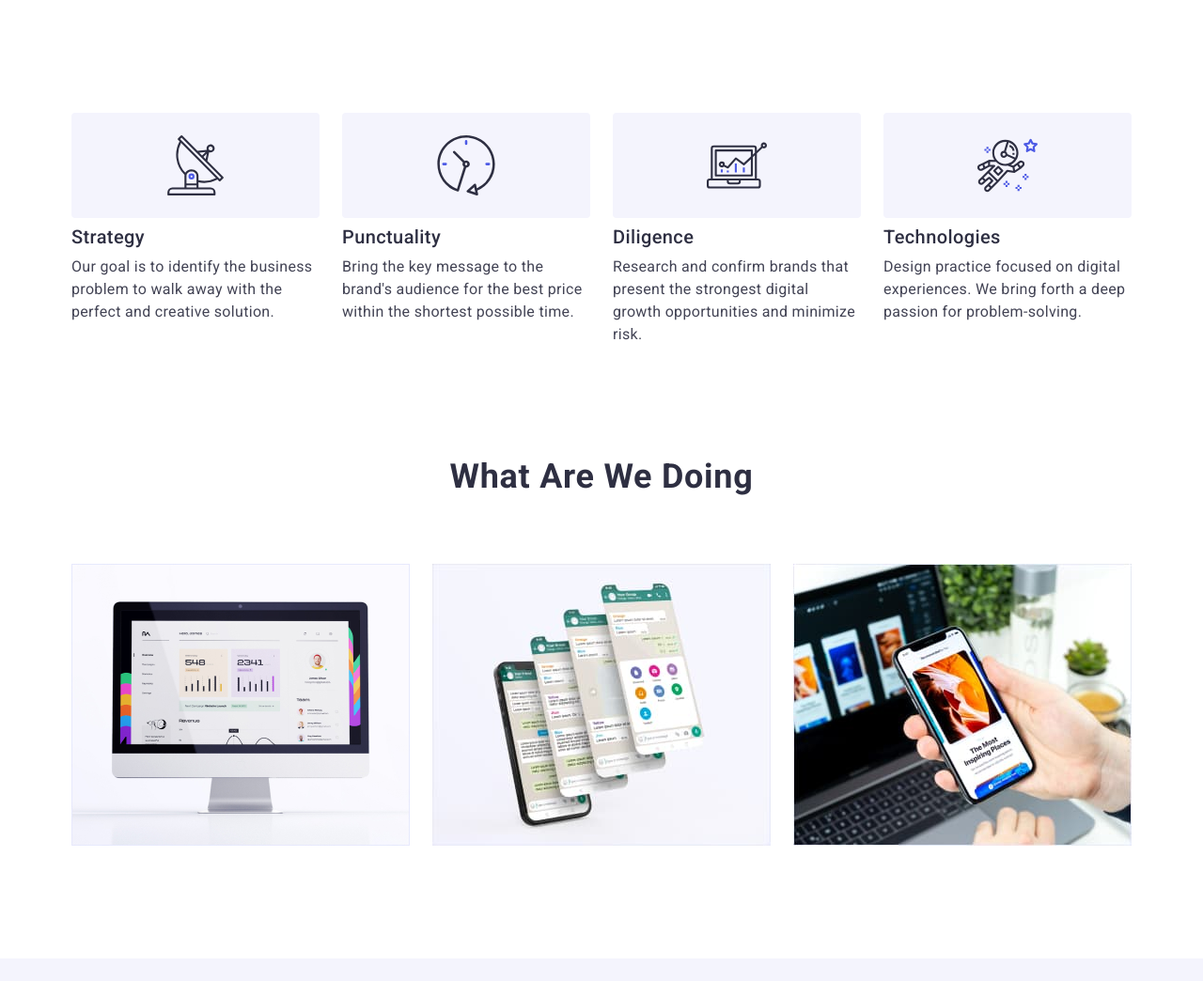
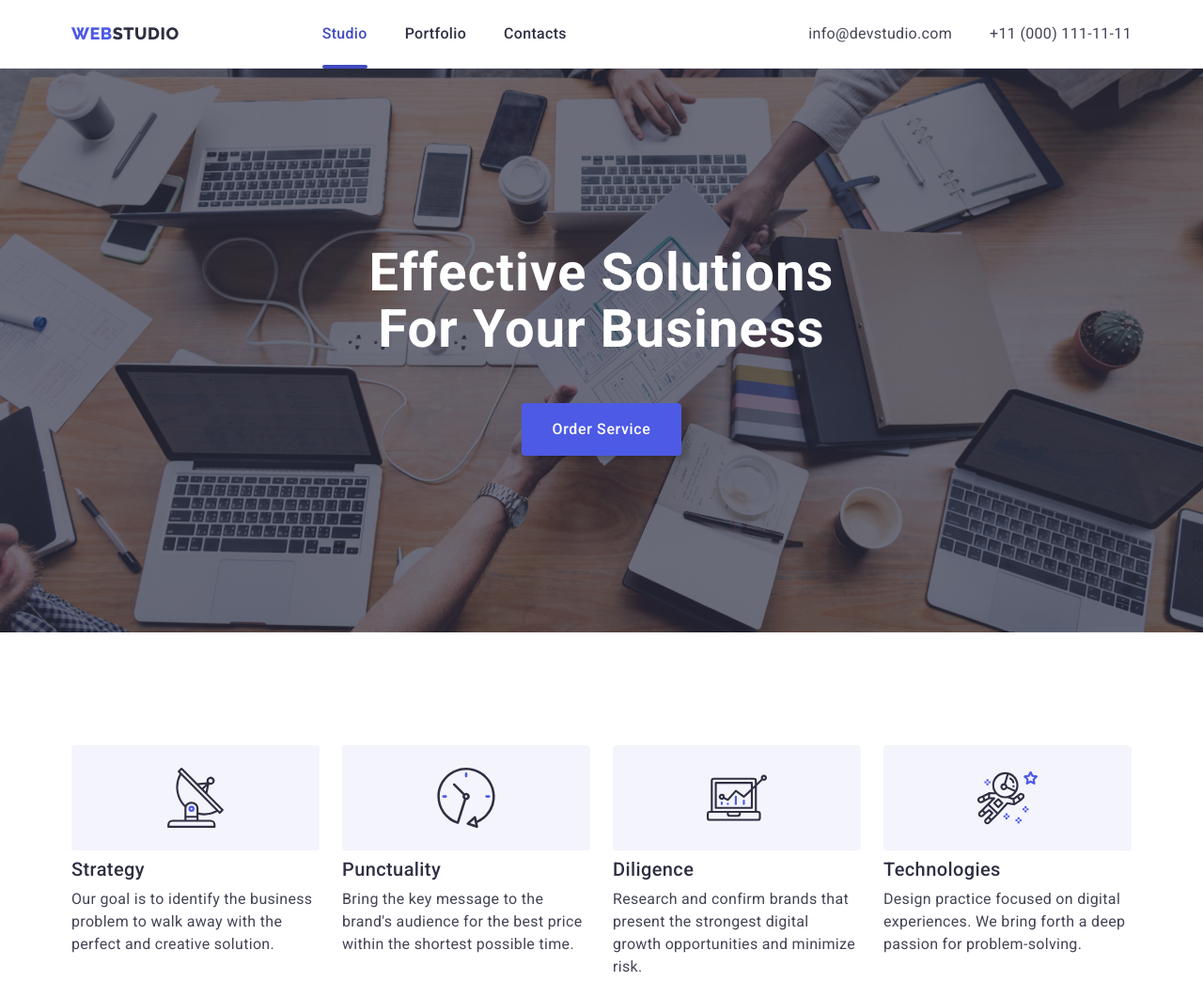
Before and after one commit to AsphaltHedgehog/goit-markup-hw-06, a plain HTML site: page index.html in a window 1280 px wide. Shown: the top 1044 px of the page at 94% size. Drawn offline with nearby package versions, Linux system fonts and the light colour scheme.

Commit message:
complete hero section

```diff
--- a/css/styles.css
+++ b/css/styles.css
@@ -247,8 +247,7 @@ img {
 .section-hero {
   background-color: #2e2f42;
   text-align: center;
-  padding: 188px 0;
-  margin: 0 auto;
+  padding: 112px 0;
 
   background-image: linear-gradient(
       rgba(46, 47, 66, 0.7),
@@ -259,36 +258,54 @@ img {
   background-position: center;
   background-size: cover;
   max-width: 1440px;
+  margin-bottom: 96px;
 }
 
 .section-hero .section-title {
   color: #ffffff;
   font-weight: 700;
-  font-size: 56px;
-  line-height: 1.07;
-  letter-spacing: 0.02em;
-  max-width: 496px;
+  font-size: 36px;
+  line-height: 1.11;
+  letter-spacing: 0.04em;
   margin-right: auto;
   margin-left: auto;
   margin-bottom: 48px;
+  text-transform: capitalize;
+}
+
+@media only screen and (min-width: 1158px) {
+  .section-hero {
+    margin-bottom: 120px;
+    padding: 188px 0;
+  }
+  .section-hero .section-title {
+    color: #ffffff;
+    font-weight: 700;
+    font-size: 56px;
+    line-height: 1.07;
+    letter-spacing: 0.02em;
+    max-width: 496px;
+    margin-right: auto;
+    margin-left: auto;
+    margin-bottom: 48px;
+  }
 }
 
 /* second section */
 
 .section-principles {
-  padding: 96px 0;
+  margin-bottom: 96px;
 }
 
 @media only screen and (min-width: 1158px) {
   .section-principles {
-    padding: 120px 0;
+    margin-bottom: 120px;
   }
 }
 
 @media only screen and (min-width: 768px) and (max-width: 1157px) {
   .section-principles .container {
     width: 768px;
-    margin: 0 0;
   }
 }
 
@@ -305,7 +322,6 @@ img {
     column-gap: 24px;
   }
   .principle-flex-list {
-    /* width: 356px; */
     width: calc((100% - 24px) / 2);
   }
 }
@@ -314,7 +330,7 @@ img {
   .principle-flex-list {
     /* flex-basis: calc((100% - 3 * 24px) / 4); */
     width: 264px;
-    flex-wrap: nowrap;
+    /* flex-wrap: nowrap; */
   }
 }
 
@@ -921,6 +937,12 @@ w .border-cards {
   outline: none;
 }
 
+@media only screen and (max-width: 1157px) {
+  .form-subscribe-input {
+    opacity: 0.3;
+  }
+}
+
 @media only screen and (max-width: 424px) {
   .form-subscribe-input {
     width: 290px;
--- a/index.html
+++ b/index.html
@@ -21,7 +21,7 @@
   </head>
 
   <body>
-    <!-- <header class="header">
+    <header class="header">
       <div class="container">
         <nav class="header-nav">
           <a href="./index.html" class="logo link"
@@ -56,17 +56,17 @@
           </ul>
         </address>
       </div>
-    </header> -->
+    </header>
 
     <main>
-      <!-- <section class="section-hero">
+      <section class="section-hero">
         <div class="container">
           <h1 class="section-title">Effective Solutions for Your Business</h1>
           <button data-modal-open type="button" class="button-order">
             Order Service
           </button>
         </div>
-      </section> -->
+      </section>
 
       <section class="section-principles">
         <div class="container">
```
